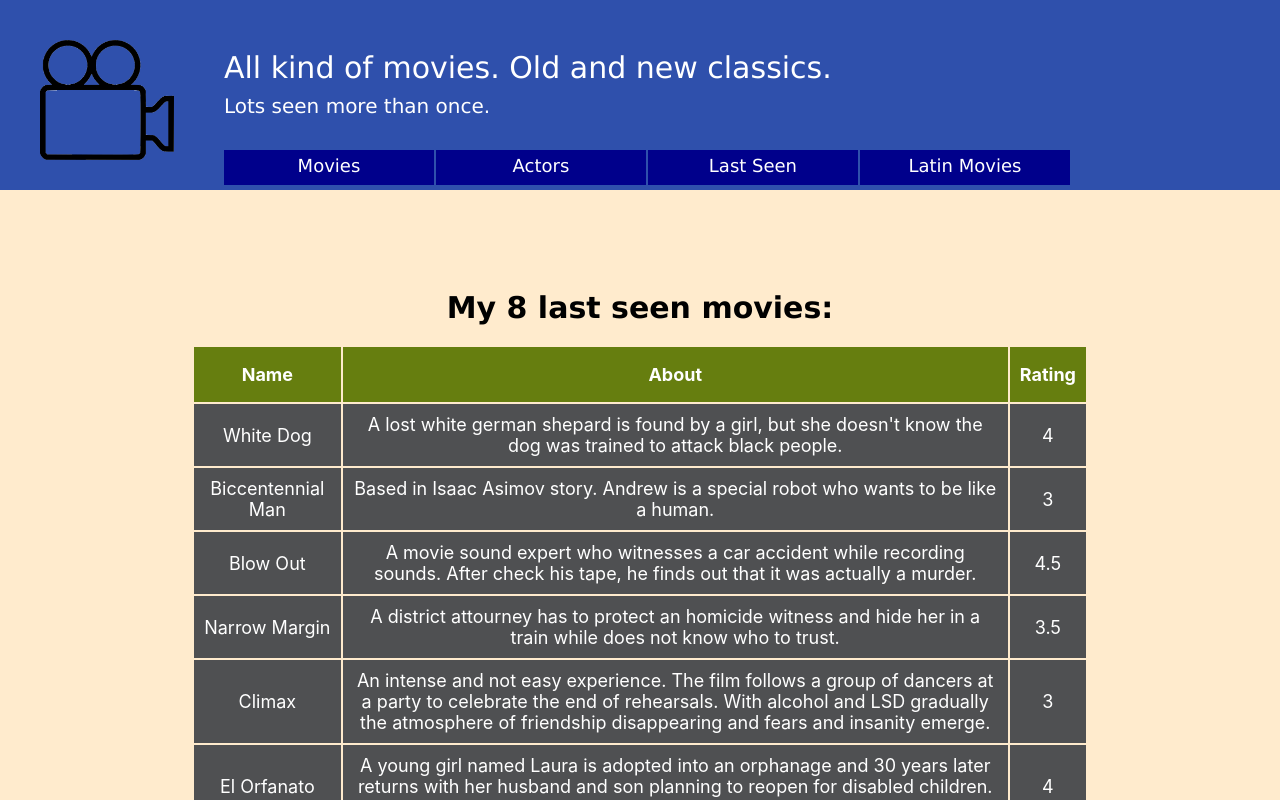
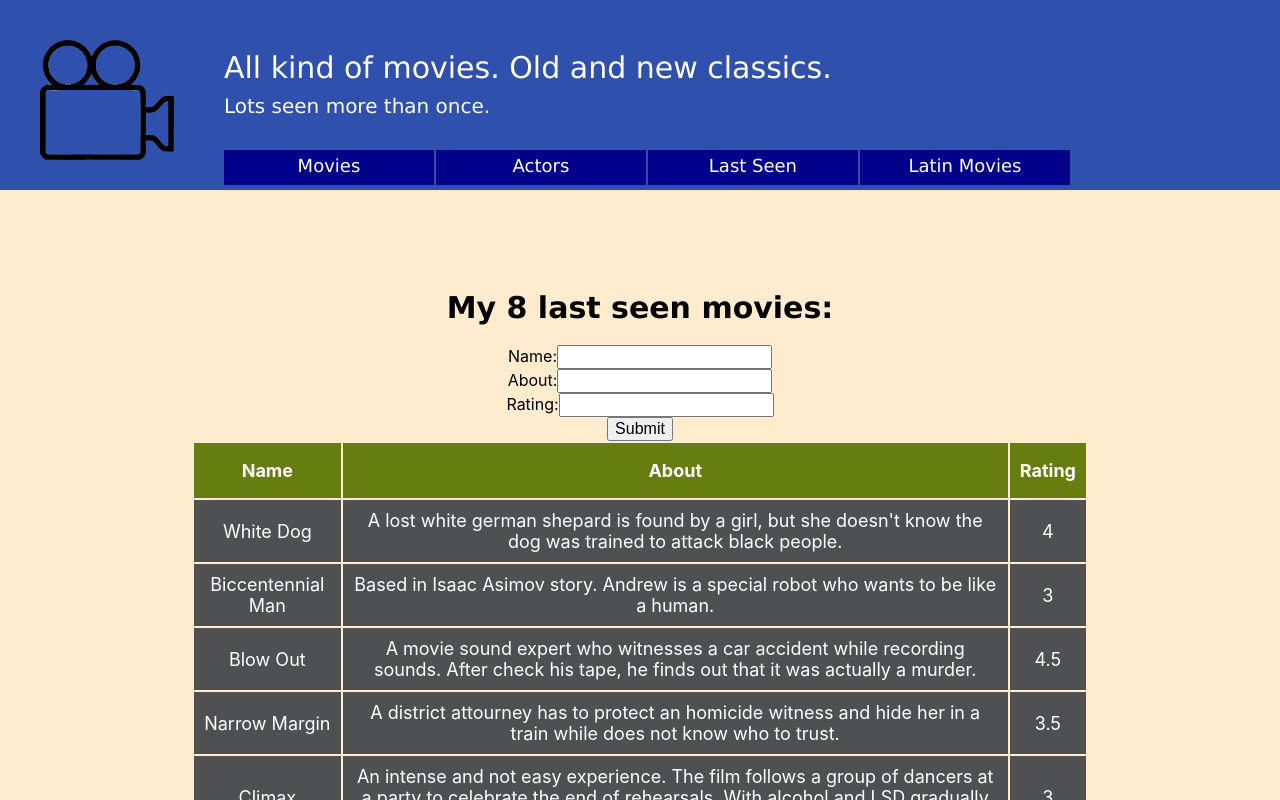
Before and after one commit to darciovilela/react-movies, a React (Create React App) app: page / in a window 1280 px wide. Both pictures are taken after a click on the item "Last Seen". Shown: the top 800 px of the page. Built offline with nearby package versions, Linux system fonts and the light colour scheme; data requests are answered from the project's data file.

Commit message:
Add form to Last Seen movies

```diff
--- a/src/components/LastSeen.tsx
+++ b/src/components/LastSeen.tsx
@@ -1,20 +1,21 @@
 import { useState, useEffect } from 'react';
 import axios from 'axios';
+import { LastSeenForm } from './LastSeenForm';
 
-interface LastSeenMovie {
+// declaracao do que sera passado na interface
+export interface Last {
   name: string;
   about: string;
   rating: string;
 }
 
 export const LastSeen = () => {
-  const [lastseen, setLastSeen] = useState<LastSeenMovie[]>([]);
+  const [lastseen, setLastSeen] = useState<Last[]>([]);
+  const [date, setDate] = useState(+new Date());
 
   useEffect(() => {
     const callFetchFunction = async () => {
-      const result = await axios.get<LastSeenMovie[]>(
-        'http://localhost:4000/lastseen'
-      );
+      const result = await axios.get<Last[]>('http://localhost:4000/lastseen');
       setLastSeen(result.data);
     };
     callFetchFunction();
@@ -27,6 +28,7 @@ export const LastSeen = () => {
   return (
     <div>
       <h1>My {lastseen.length} last seen movies:</h1>
+      <LastSeenForm setDate={setDate} />
       <table className="center">
         <thead className="Lastseen-table-head">
           <tr>
--- /dev/null
+++ b/src/components/LastSeenForm.tsx
@@ -0,0 +1,73 @@
+import { useState } from 'react';
+import axios from 'axios';
+import { Last } from './LastSeen';
+
+const emptyLast: Last = {
+  name: '',
+  about: '',
+  rating: '',
+};
+
+interface IProps {
+  setDate: Function;
+}
+
+export const LastSeenForm: React.FC<IProps> = ({ setDate }) => {
+  const [formState, setFormState] = useState(emptyLast);
+
+  const createLast = async (last: Last) => {
+    const result = await axios.post<Last>(
+      'http://localhost:4000/lastseen',
+      last
+    );
+  };
+
+  const handleChange = (event: any) => {
+    setFormState({
+      ...formState,
+      [event.target.name]: event.target.value,
+    });
+  };
+
+  const handleSubmit = (event: any) => {
+    event.preventDefault();
+    createLast(formState);
+    setDate(+new Date());
+    setFormState(emptyLast);
+  };
+
+  return (
+    <div>
+      <form onSubmit={handleSubmit}>
+        <div>
+          <label>Name:</label>
+          <input
+            type="text"
+            name="name"
+            value={formState.name}
+            onChange={handleChange}
+          />
+        </div>
+        <div>
+          <label>About:</label>
+          <input
+            type="text"
+            name="about"
+            value={formState.about}
+            onChange={handleChange}
+          />
+        </div>
+        <div>
+          <label>Rating:</label>
+          <input
+            type="text"
+            name="rating"
+            value={formState.rating}
+            onChange={handleChange}
+          />
+        </div>
+        <input className="submit" type="submit" />
+      </form>
+    </div>
+  );
+};
```
